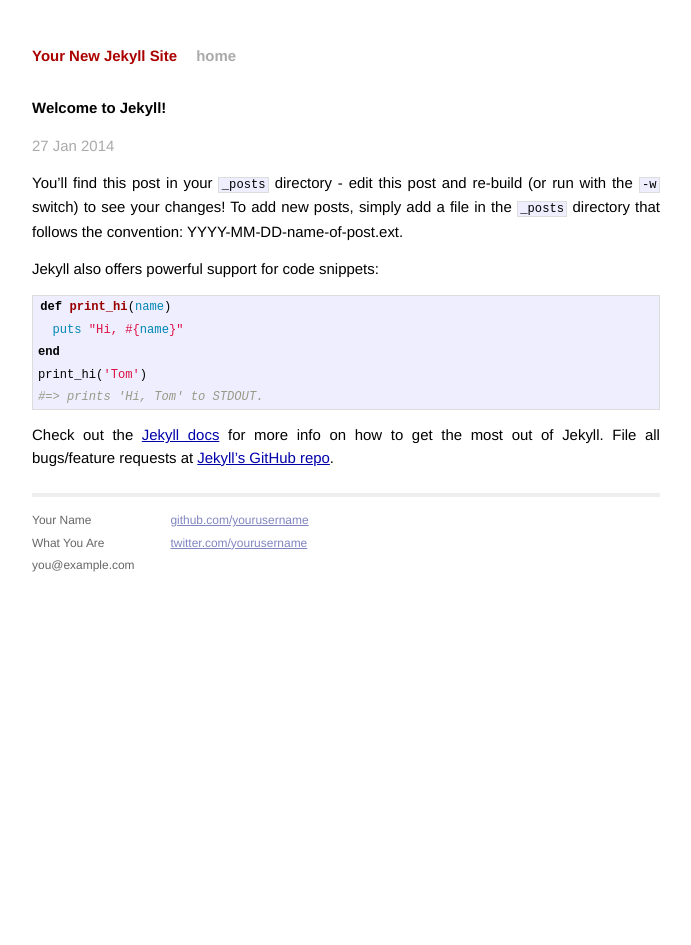
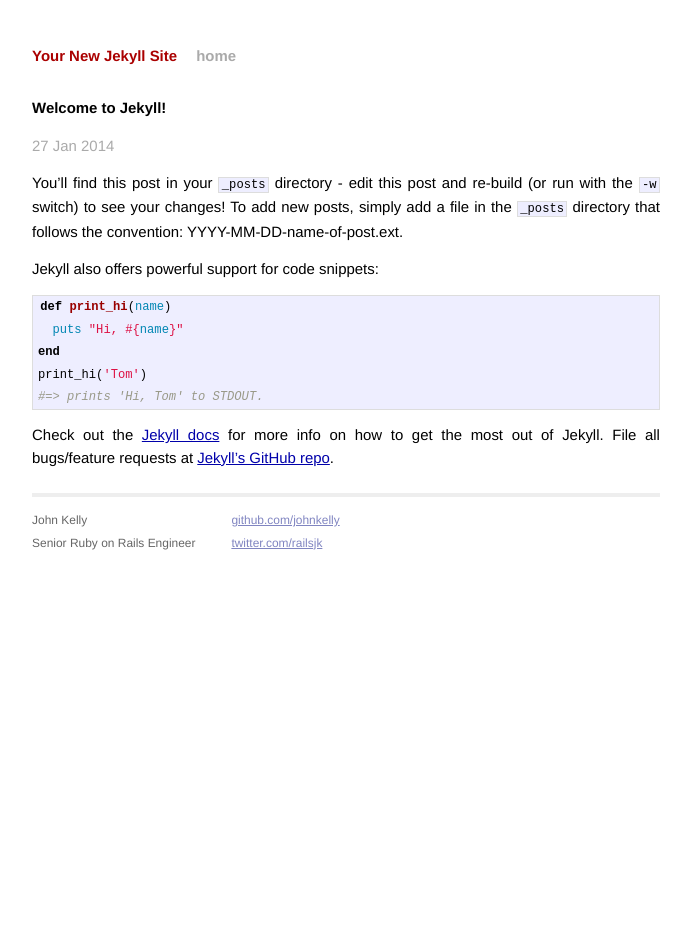
Before and after one commit to johnkelly/johnkelly.github.io, a Jekyll site: the page built from _posts/2014-01-27-welcome-to-jekyll.markdown, in a window 1280 px wide. Shown: the whole page, without its empty margins (294-985 px from the left). Built offline with Jekyll 4.4.1, drawn with Linux system fonts in a browser that asks for light colours; Markdown is read by kramdown in place of the engine named in the settings.

Commit message:
Add some minor customization
Add the ability to have dynamic meta descriptions

```diff
--- a/_layouts/default.html
+++ b/_layouts/default.html
@@ -5,16 +5,15 @@
         <meta http-equiv="X-UA-Compatible" content="IE=edge,chrome=1">
         <title>{{ page.title }}</title>
         <meta name="viewport" content="width=device-width">
+        <meta name="description" content="{{ page.description }}" />
 
         <!-- syntax highlighting CSS -->
         <link rel="stylesheet" href="/css/syntax.css">
 
         <!-- Custom CSS -->
         <link rel="stylesheet" href="/css/main.css">
-
     </head>
     <body>
-
         <div class="site">
           <div class="header">
             <h1 class="title"><a href="/">{{ site.name }}</a></h1>
@@ -26,19 +25,17 @@
           <div class="footer">
             <div class="contact">
               <p>
-                Your Name<br />
-                What You Are<br />
-                you@example.com
+                John Kelly<br />
+                Senior Ruby on Rails Engineer<br />
               </p>
             </div>
             <div class="contact">
               <p>
-                <a href="https://github.com/yourusername">github.com/yourusername</a><br />
-                <a href="https://twitter.com/yourusername">twitter.com/yourusername</a><br />
+                <a href="https://github.com/johnkelly">github.com/johnkelly</a><br />
+                <a href="https://twitter.com/railsjk">twitter.com/railsjk</a><br />
               </p>
             </div>
           </div>
         </div>
-
     </body>
 </html>
--- a/_posts/2014-01-27-welcome-to-jekyll.markdown
+++ b/_posts/2014-01-27-welcome-to-jekyll.markdown
@@ -1,6 +1,7 @@
 ---
 layout: post
 title:  "Welcome to Jekyll!"
+description: John Kelly is a software engineer working in Palo Alto, CA.
 date:   2014-01-27 23:17:55
 categories: jekyll update
 ---
--- a/index.html
+++ b/index.html
@@ -1,6 +1,7 @@
 ---
 layout: default
-title: Your New Jekyll Site
+title: Software Engineer &bull; John Kelly
+description: John Kelly is a software engineer working in Palo Alto, CA.
 ---
 
 <div id="home">
```
